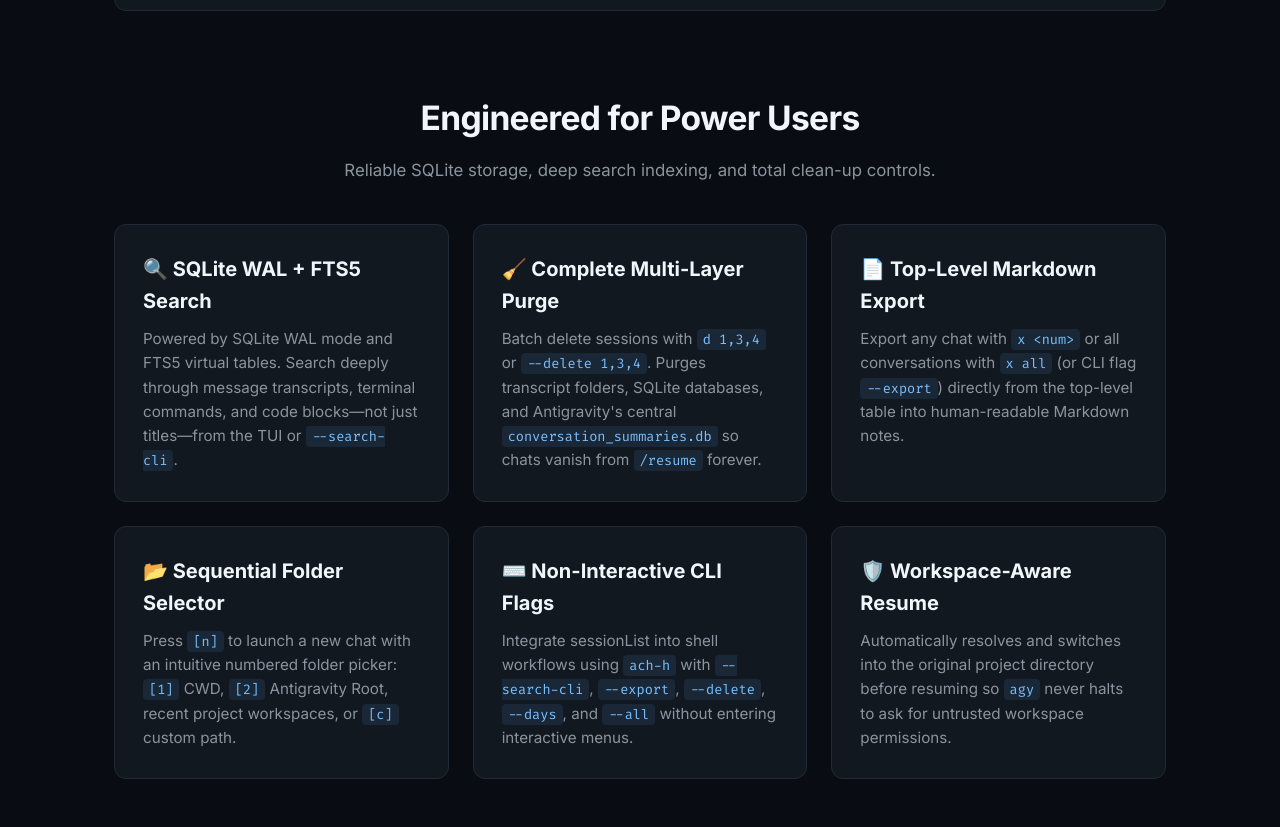
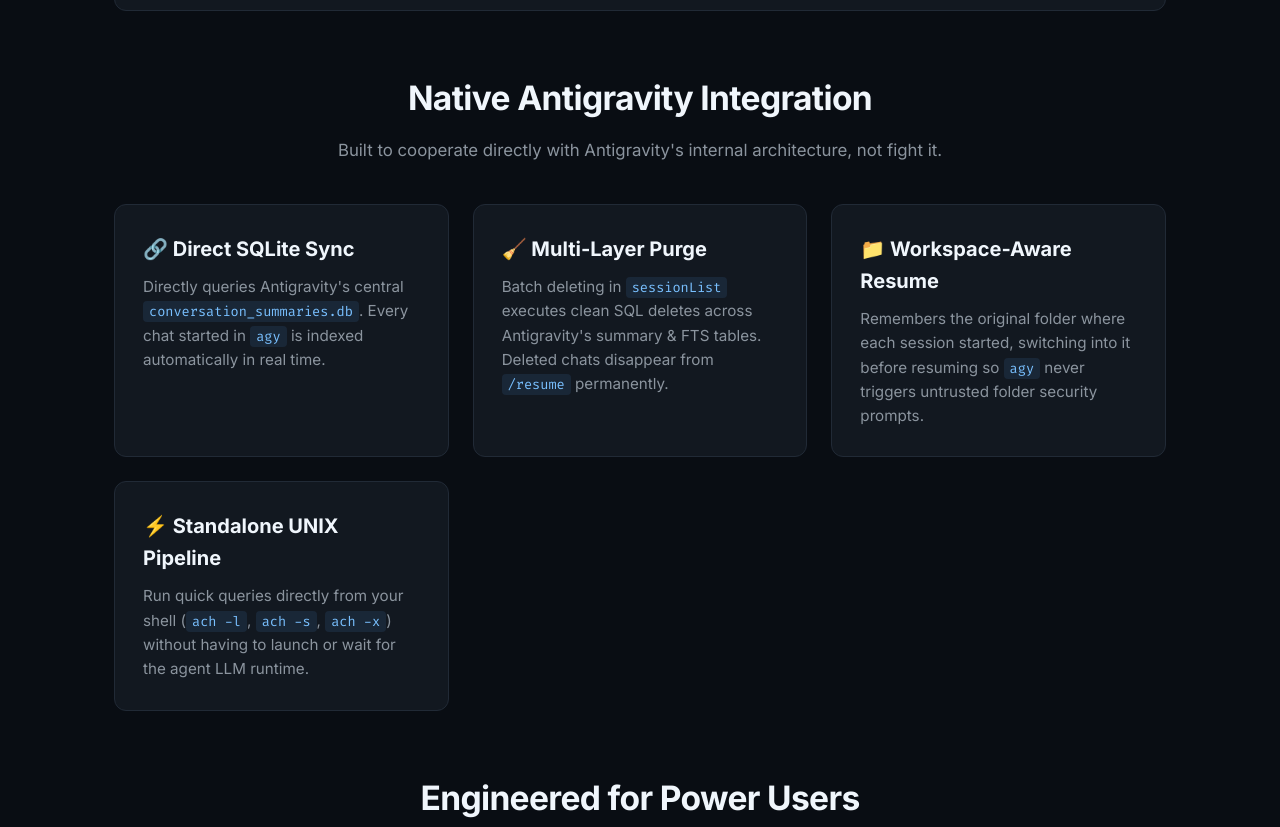
Before and after one commit to AshraArc/-antigravity-chat-manager, a plain HTML site: page docs/index.html in a window 1280 px wide. Shown: the part 1556-2383 px from the top of the page. Drawn offline with Linux system fonts and the light colour scheme.

Commit message:
docs: add native Antigravity architecture integration details to README and landing page

```diff
--- a/docs/index.html
+++ b/docs/index.html
@@ -440,6 +440,33 @@
     </div>
 
     <!-- Feature Grid with Glow -->
+
+    <!-- Antigravity Deep Integration Section -->
+    <section class="features-section" style="margin-top: -20px; margin-bottom: 60px;">
+      <div class="features-header">
+        <h2>Native Antigravity Integration</h2>
+        <p>Built to cooperate directly with Antigravity's internal architecture, not fight it.</p>
+      </div>
+      <div class="features-grid" style="grid-template-columns: repeat(auto-fit, minmax(280px, 1fr));">
+        <div class="feature-card">
+          <h3>🔗 Direct SQLite Sync</h3>
+          <p>Directly queries Antigravity's central <code>conversation_summaries.db</code>. Every chat started in <code>agy</code> is indexed automatically in real time.</p>
+        </div>
+        <div class="feature-card">
+          <h3>🧹 Multi-Layer Purge</h3>
+          <p>Batch deleting in <code>sessionList</code> executes clean SQL deletes across Antigravity's summary &amp; FTS tables. Deleted chats disappear from <code>/resume</code> permanently.</p>
+        </div>
+        <div class="feature-card">
+          <h3>📁 Workspace-Aware Resume</h3>
+          <p>Remembers the original folder where each session started, switching into it before resuming so <code>agy</code> never triggers untrusted folder security prompts.</p>
+        </div>
+        <div class="feature-card">
+          <h3>⚡ Standalone UNIX Pipeline</h3>
+          <p>Run quick queries directly from your shell (<code>ach -l</code>, <code>ach -s</code>, <code>ach -x</code>) without having to launch or wait for the agent LLM runtime.</p>
+        </div>
+      </div>
+    </section>
+
     <section class="features-section">
       <div class="features-header">
         <h2>Engineered for Power Users</h2>
```
Also changed, not shown: 1 other file.
